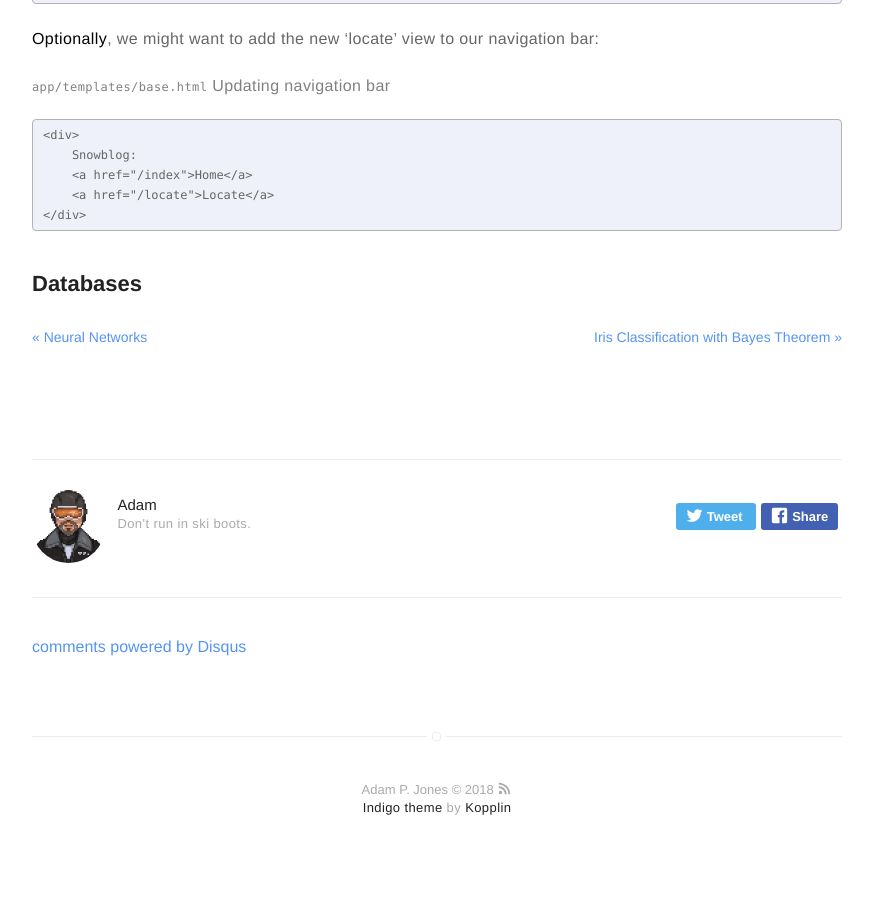
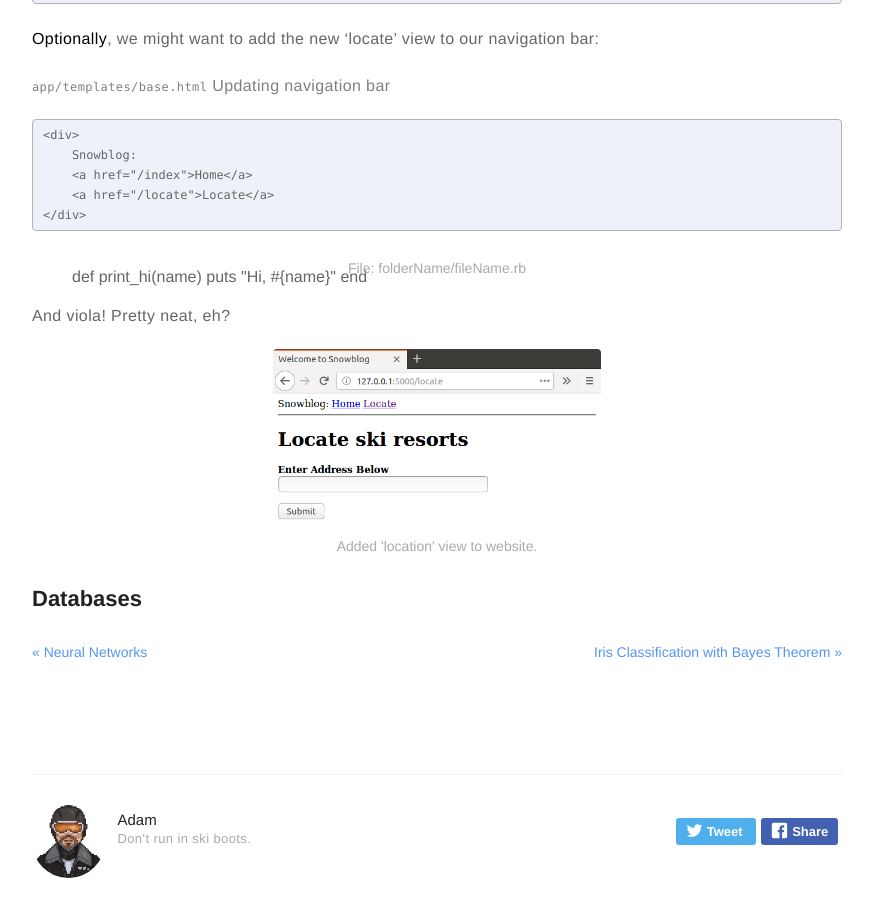
Before and after one commit to meccaLeccaHi/meccaLeccaHi.github.io, a Jekyll site: the page built from _posts/2018-11-08-web-apps-with-flask.md, in a window 1280 px wide and 900 px high, scrolled down 7832 px. Shown: the whole window, without its empty margins (203-1076 px from the left). Built offline with Jekyll 4.4.1, drawn with Linux system fonts in a browser that asks for light colours; comment, search, counter and statistics services are not loaded; before the commit the page ends 8711 px from its top, so only the background shows below that.

Commit message:
finishing post

````diff
--- a/_posts/2018-11-08-web-apps-with-flask.md
+++ b/_posts/2018-11-08-web-apps-with-flask.md
@@ -256,4 +256,15 @@ def locate():
 </div>
 ```
 
+<figure>
+  <figcaption>File: folderName/fileName.rb</figcaption>
+  def print_hi(name)
+    puts "Hi, #{name}"
+  end
+</figure>
+
+And viola! Pretty neat, eh?
+
+{% include figure.html url="/assets/images/flask_app/added_locate_view.png" caption="Added 'location' view to website." width="45%" %}
+
 ## Databases
````
Also changed, not shown: assets/images/flask_app/added_locate_view.png (added).
